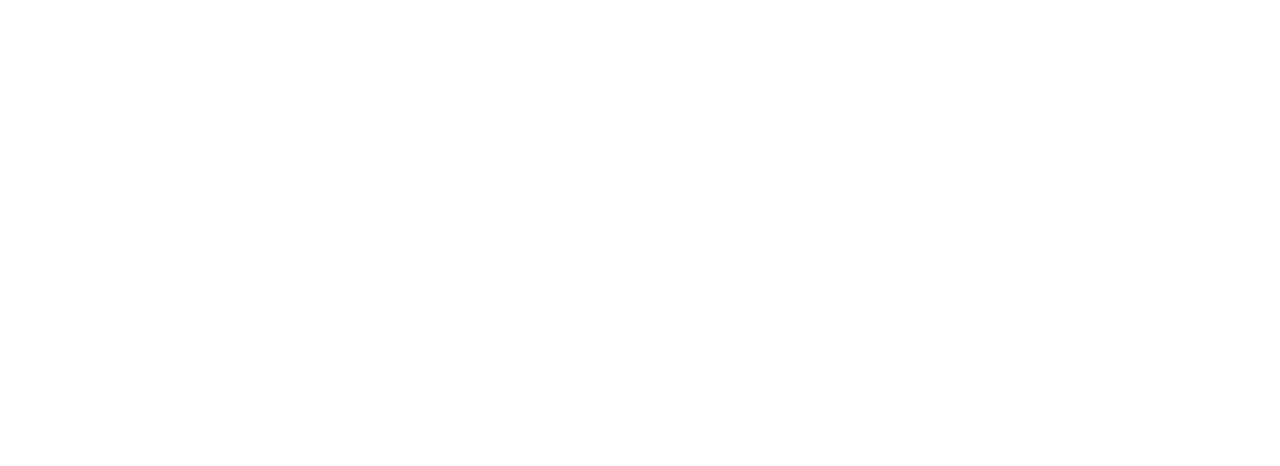
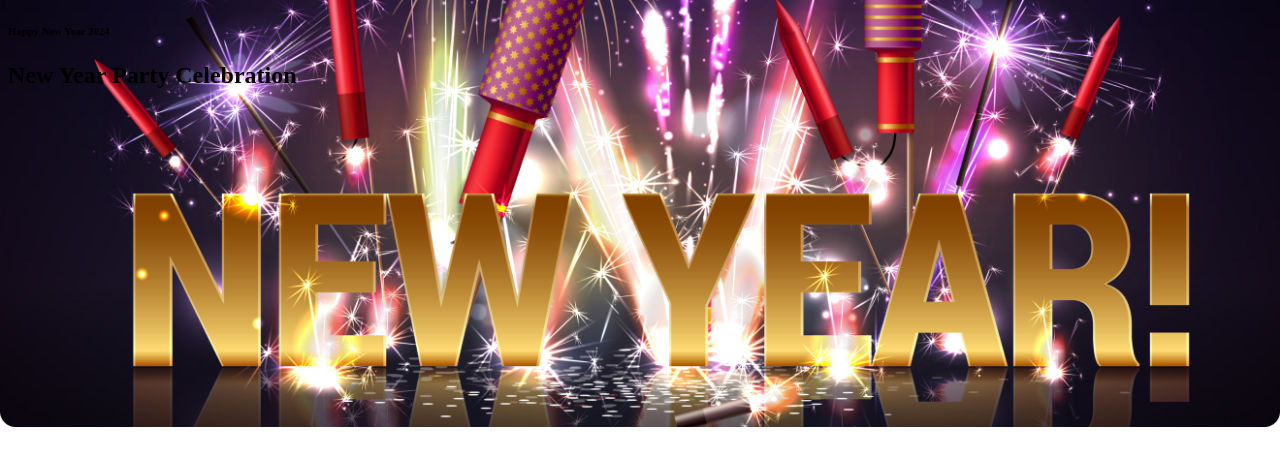
Before and after one commit to Dev-Imran94/A1B9-new-year-mission-2024, a plain HTML site: page index.html in a window 1280 px wide. Drawn offline with Linux system fonts and the light colour scheme.

Commit message:
google font family link added

```diff
--- a/index.html
+++ b/index.html
@@ -1,13 +1,27 @@
 <!DOCTYPE html>
 <html lang="en">
+
 <head>
     <meta charset="UTF-8">
     <meta name="viewport" content="width=device-width, initial-scale=1.0">
-    <title>New Year Portfolio - 2024</title>
+    <title>New Year Party Celebration - 2024</title>
     <link rel="stylesheet" href="style.css">
+    <link rel="preconnect" href="https://fonts.googleapis.com">
+    <link rel="preconnect" href="https://fonts.gstatic.com" crossorigin>
+    <link href="https://fonts.googleapis.com/css2?family=Merriweather:wght@400;700;900&display=swap" rel="stylesheet">
+    <link rel="preconnect" href="https://fonts.googleapis.com">
+    <link rel="preconnect" href="https://fonts.gstatic.com" crossorigin>
+    <link href="https://fonts.googleapis.com/css2?family=Poppins:wght@400;500;700&display=swap" rel="stylesheet">
 </head>
+
 <body>
     <header>
+        <div class="container">
+            <div class="banner-text">
+                <h6>Happy New Year 2024</h6>
+                <h2>New Year Party Celebration</h2>
+            </div>
+        </div>
 
     </header>
 
@@ -19,4 +33,5 @@
 
     </footer>
 </body>
+
 </html>
--- a/style.css
+++ b/style.css
@@ -0,0 +1,8 @@
+/* common shared styles */
+body {
+    background-image: url("images/Rectangle\ 14.png");
+    background-repeat: no-repeat;
+    background-size: cover;
+    background-position: center;
+    height: 240px;
+}
```
